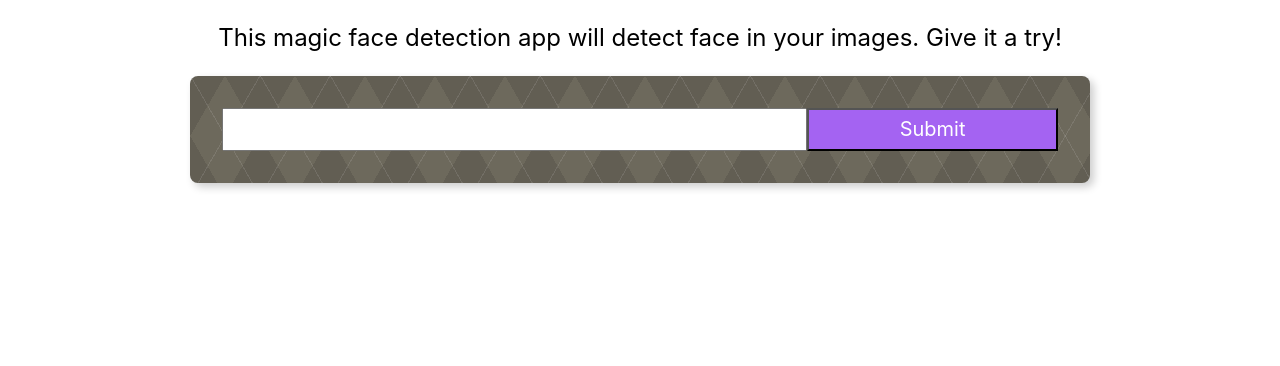
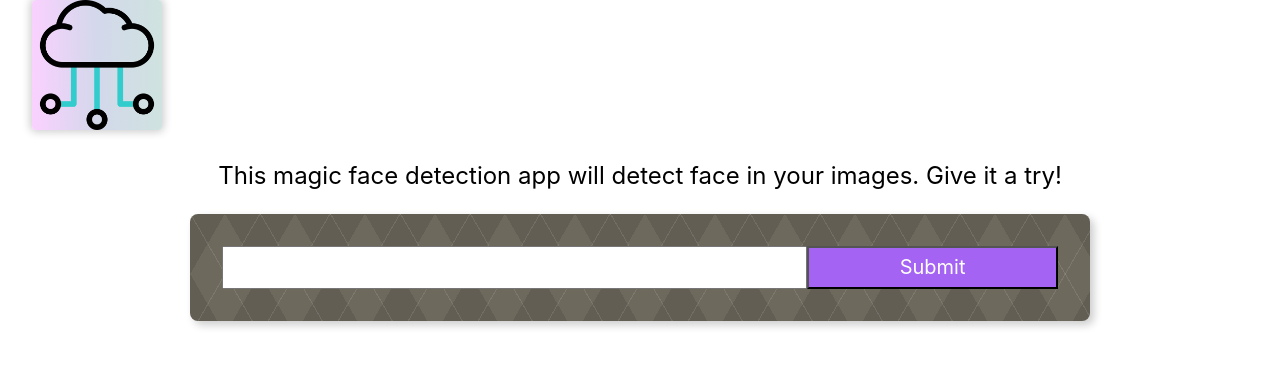
Before and after one commit to neuro533/face-detection-app, a React (Create React App) app: page / in a window 1280 px wide. Shown: the top 366 px of the page. Built offline with nearby package versions, Linux system fonts and the light colour scheme.

Commit message:
install react-parallax-tilt, update Logo.js file, Logo.css and App.js files with needed imports and update logic to App.js and Logo.js files to view the logo on viewport

```diff
--- a/package.json
+++ b/package.json
@@ -8,6 +8,7 @@
     "@testing-library/user-event": "^13.5.0",
     "react": "^18.2.0",
     "react-dom": "^18.2.0",
+    "react-parallax-tilt": "^1.7.102",
     "react-scripts": "^5.0.1",
     "tachyons": "^4.12.0",
     "web-vitals": "^2.1.4"
--- a/src/App.js
+++ b/src/App.js
@@ -1,5 +1,6 @@
 import React, {Component} from 'react';
 import './App.css';
+import Logo from './components/Logo/Logo';
 import ImageLinkForm from './components/ImageLinkForm/ImageLinkForm';
 
 
@@ -14,7 +15,7 @@
   render(){
       return(
         <div className='App'>
-
+         <Logo />
          <ImageLinkForm />
 
         </div>
--- a/src/components/Logo/Logo.css
+++ b/src/components/Logo/Logo.css
@@ -0,0 +1,4 @@
+.Tilt{
+    background:linear-gradient(89deg,#FBD1FF,#D3D8EB,#CFE3DF)
+
+  }
--- a/src/components/Logo/Logo.js
+++ b/src/components/Logo/Logo.js
@@ -1,15 +1,16 @@
 import React from "react";
-import './Logo.css/';
+import './Logo.css';
 import logo from './logo.png';
-
+import Tilt from 'react-parallax-tilt';
 
 function Logo(){
     return(
-        <div className="class to be added later">
-
+        <div className="ma4 mt0">
+         <Tilt className="Tilt shadow-2 br2" style={{width:130,height:130}}>
          <div>
          <img  src={logo}  alt='ImageNotFound'/>
          </div>
+         </Tilt>
 
         </div>
 
```
Also changed, not shown: 1 other file (tests, documents, lock files or other folders).
